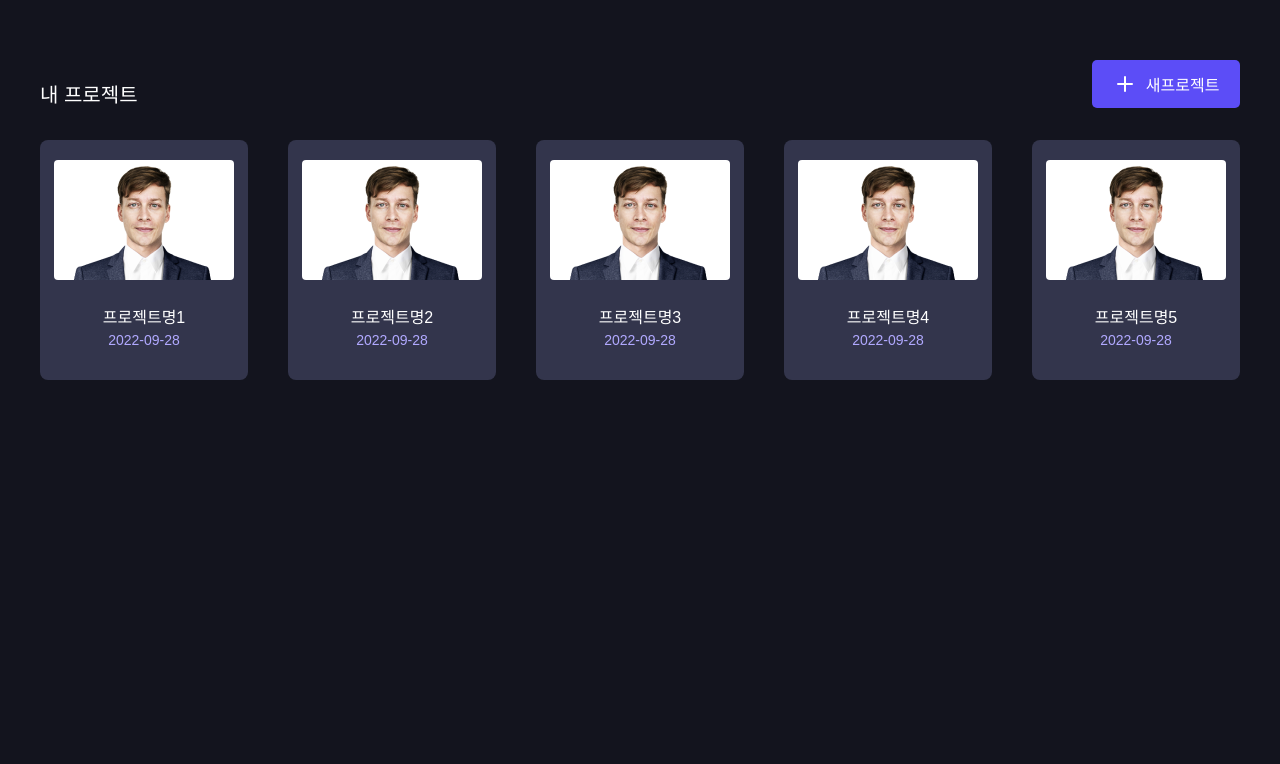
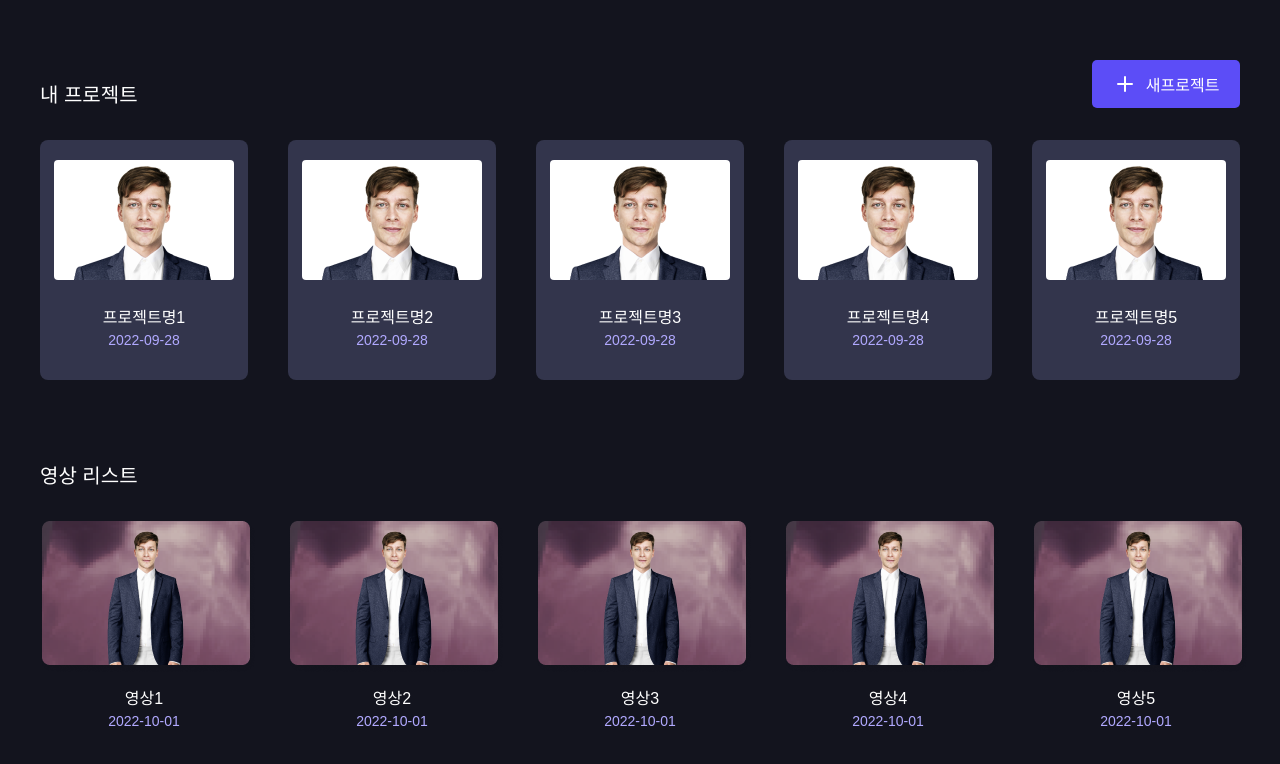
Before and after one commit to FC-final-project-team7/just-try-eat-ai-video-FE, a React (Vite) app: page /projects in a window 1280 px wide. Shown: the part 128-892 px from the top of the page. Before the commit the page ends 800 px from the top, so only its background shows below. Built offline with nearby package versions, Linux system fonts and the light colour scheme.

Commit message:
feat: Add video dummy data

```diff
--- a/src/pages/ProjectListPage/ListContainer/VideoList/index.tsx
+++ b/src/pages/ProjectListPage/ListContainer/VideoList/index.tsx
@@ -1,7 +1,19 @@
 import React from 'react';
+import { VIDEO_DATA } from '~/pages/ProjectListPage/data';
+import VideoCard from '../../Card/VideoCard';
+import * as S from './style';
 
 function VideoList() {
-  return <div>VideoList</div>;
+  return (
+    <S.ListBlock>
+      <S.ListTitle>영상 리스트</S.ListTitle>
+      <S.ListCard>
+        {VIDEO_DATA?.map((video) => (
+          <VideoCard key={video.videoId} video={video} />
+        ))}
+      </S.ListCard>
+    </S.ListBlock>
+  );
 }
 
 export default VideoList;
--- a/src/pages/ProjectListPage/index.tsx
+++ b/src/pages/ProjectListPage/index.tsx
@@ -1,6 +1,7 @@
 import React from 'react';
 import styled from 'styled-components';
 import ProjectList from './ListContainer/ProjectList';
+import VideoList from './ListContainer/VideoList';
 
 const Container = styled.div`
   display: flex;
@@ -14,6 +15,7 @@ function ProjectListPage() {
   return (
     <Container>
       <ProjectList />
+      <VideoList />
     </Container>
   );
 }
```
